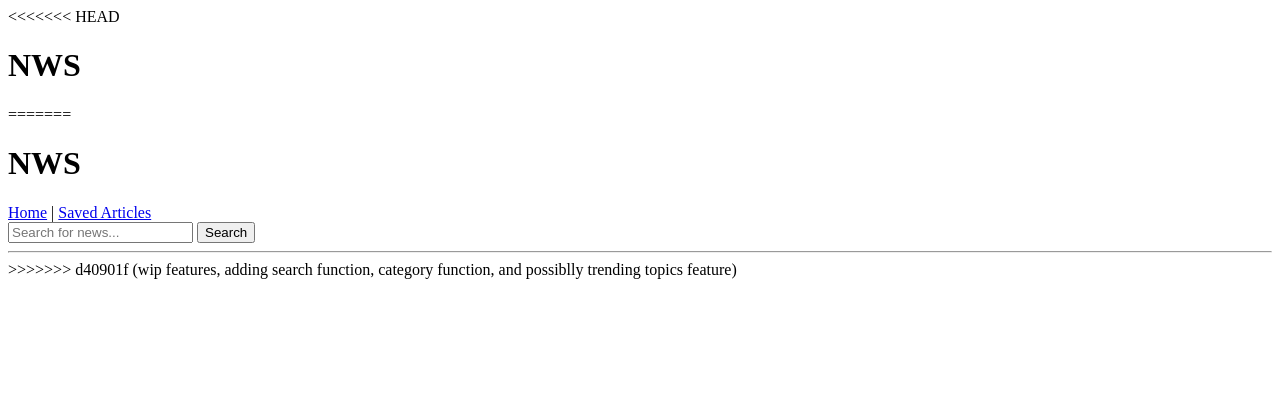
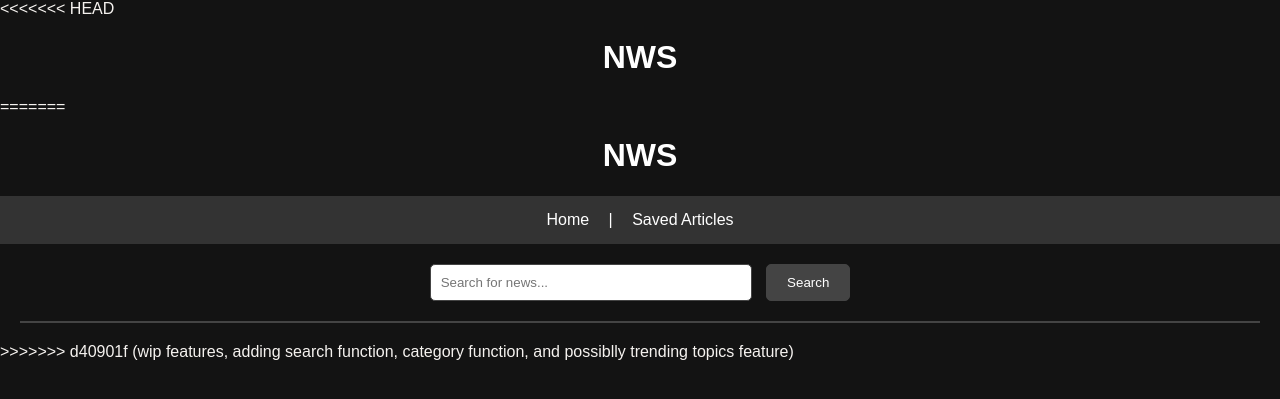
Before and after one commit to memit0/nws, a Flask app: template templates/home.html in a window 1280 px wide. Shown: the top 399 px of the page. Run offline with Flask 3, Linux system fonts and the light colour scheme; the template is opened without the code that fills it, so the values that code supplies are empty.

Commit message:
added css styles

```diff
--- a/main.py
+++ b/main.py
@@ -8,7 +8,7 @@ app = Flask(__name__)
 app.secret_key = os.getenv('FLASK_SECRET_KEY', 'supersecretkey')  # Set a secret key for sessions
 
 # Initialize the summarization pipeline
-summarizer = pipeline('summarization', model="facebook/bart-large-cnn")
+summarizer = pipeline('summarization')
 
 # List of friendly news sources (example sources, replace with your actual list)
 friendly_sources = [
--- a/static/style.css
+++ b/static/style.css
@@ -1,12 +1,44 @@
 body {
   font-family: Arial, sans-serif;
-  margin: 20px;
+  margin: 0;
+  padding: 0;
   background-color: rgb(19, 19, 19);
   color: rgba(255, 252, 249, 0.959);
 }
 
+h1,
+h2 {
+  color: #fff;
+  text-align: center;
+}
+
+nav {
+  background-color: #333;
+  color: white;
+  padding: 15px;
+  text-align: center;
+}
+
+nav a {
+  color: white;
+  text-decoration: none;
+  margin: 0 15px;
+}
+
+nav a:hover {
+  text-decoration: underline;
+}
+
+.container {
+  margin: 20px;
+}
+
 .article {
   margin-bottom: 20px;
+  padding: 15px;
+  background-color: #262626;
+  border: 1px solid #444;
+  border-radius: 5px;
 }
 
 .title {
@@ -36,22 +68,52 @@ body {
 
 .weather {
   margin-bottom: 20px;
+  padding: 10px;
+  background-color: #333;
+  border-radius: 5px;
+  text-align: center;
 }
 
 .weather .temp {
-  font-size: 1.2em;
+  font-size: 1em;
   font-weight: bold;
 }
 
 .search-bar {
   margin-bottom: 20px;
+  text-align: center;
 }
 
 .search-bar input[type="text"] {
-  padding: 5px;
-  width: 200px;
+  padding: 10px;
+  width: 300px;
+  margin-right: 10px;
+  border: 1px solid #444;
+  border-radius: 5px;
 }
 
 .search-bar input[type="submit"] {
-  padding: 5px 10px;
+  padding: 10px 20px;
+  background-color: #444;
+  color: white;
+  border: 1px solid #444;
+  border-radius: 5px;
+  cursor: pointer;
 }
+
+.search-bar input[type="submit"]:hover {
+  background-color: #555;
+}
+
+form {
+  text-align: center;
+}
+
+hr {
+  border: 1px solid #444;
+}
+
+.weather h2,
+.article h2 {
+  margin-top: 0;
+}
--- a/templates/home.html
+++ b/templates/home.html
@@ -23,6 +23,11 @@
     <meta charset="UTF-8" />
     <meta name="viewport" content="width=device-width, initial-scale=1.0" />
     <title>NWS</title>
+    <link
+      rel="stylesheet"
+      type="text/css"
+      href="{{ url_for('static', filename='style.css') }}"
+    />
   </head>
   <body>
     <h1>NWS</h1>
@@ -30,8 +35,13 @@
       <a href="/">Home</a> |
       <a href="/saved_articles">Saved Articles</a>
     </nav>
-    <form method="post">
-      <input type="text" name="search_query" placeholder="Search for news..." />
+    <div class="container">
+      <form method="post" class="search-bar">
+        <input
+          type="text"
+          name="search_query"
+          placeholder="Search for news..."
+        />
         <input type="submit" value="Search" />
       </form>
       <hr />
@@ -39,22 +49,27 @@
       {% if weather %}
       <div class="weather">
         <h2>Weather in {{ weather.city_name }}</h2>
-      <p>Temperature: {{ weather.temp }}°F</p>
-      <p>Description: {{ weather.weather_description }}</p>
+        <p class="temp">Temperature: {{ weather.temp }}°F</p>
+        <p>{{ weather.weather_description }}</p>
       </div>
       <hr />
       {% endif %} {% for article in articles %}
-    <h2>{{ article.title }}</h2>
-    <p>{{ article.summary }}</p>
-    <a href="{{ article.url }}" target="_blank">Read full article</a>
+      <div class="article">
+        <h2 class="title">{{ article.title }}</h2>
+        <p class="summary">{{ article.summary }}</p>
+        <a class="url" href="{{ article.url }}" target="_blank"
+          >Read full article</a
+        >
         <form method="post" action="/save_article">
           <input type="hidden" name="title" value="{{ article.title }}" />
           <input type="hidden" name="summary" value="{{ article.summary }}" />
           <input type="hidden" name="url" value="{{ article.url }}" />
           <input type="submit" value="Save for later" />
         </form>
+      </div>
       <hr />
       {% endfor %}
+    </div>
   </body>
 >>>>>>> d40901f (wip features, adding search function, category function, and possiblly trending topics feature)
 </html>
```
Also changed, not shown: templates/saved_articles.html (+18 -7 lines). Lines whose indentation alone changed are shown as unchanged.
